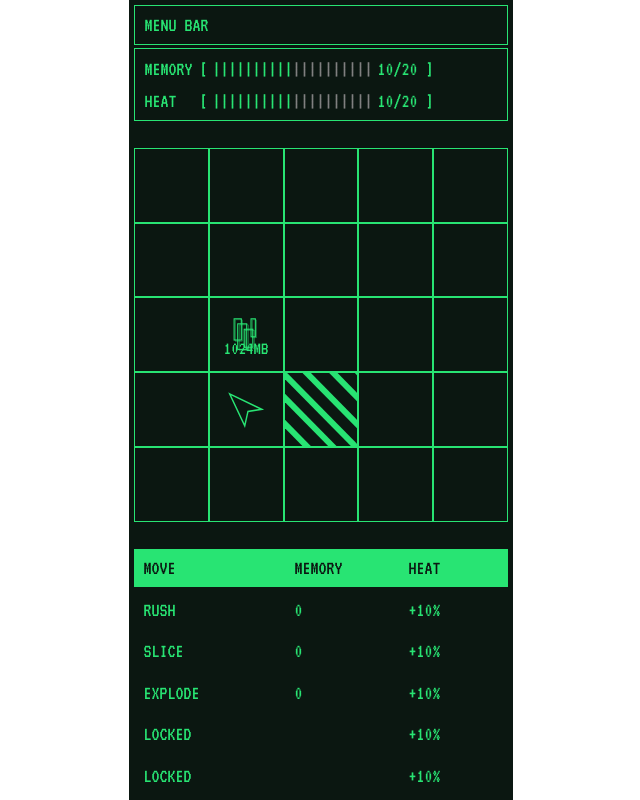
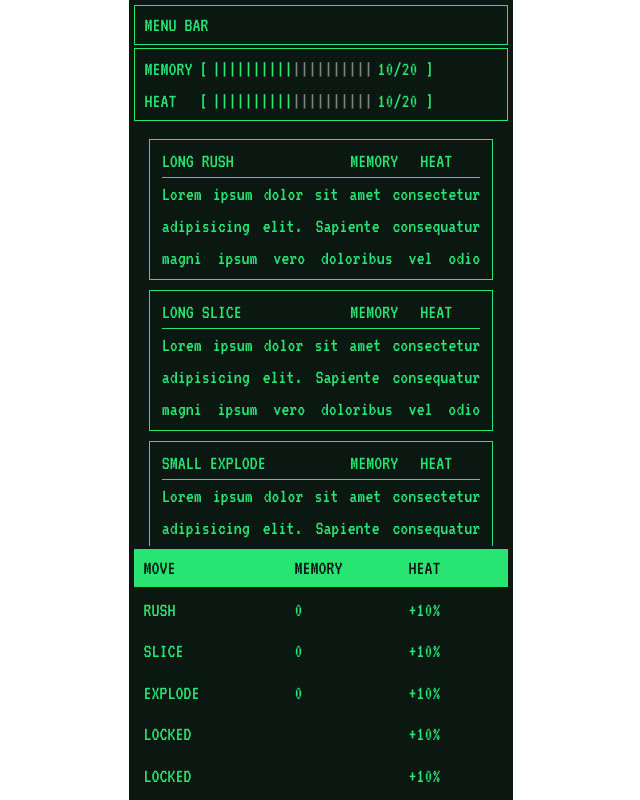
Before and after one commit to rickyxyz/tris, a Vue app: page / in a window 1280 px wide. Shown: the whole page, without its empty margins (319-959 px from the left). Built offline with nearby package versions, Linux system fonts and the light colour scheme.

Commit message:
feat: update shop UI

```diff
--- a/src/App.vue
+++ b/src/App.vue
@@ -15,7 +15,7 @@ export default {
   data() {
     return {
       gameMode: "play",
-      mainArea: "GameArea",
+      mainArea: "ShopArea",
       stageNumber: 2,
       shopLeft: 1,
       shopItems: [],
@@ -185,27 +185,20 @@ export default {
       this.shopLeft = 3;
     },
     selectShopItem(shopItem) {
-      this.isSelecting = true;
-      this.selectedItem = shopItem;
-      if (shopItem === 9) {
+      this.isSelecting = false;
+      this.selectedItem = -1;
+
+      if (shopItem === "exit") {
         this.exitShop();
+        return;
+      }
+      if (shopItem >= 0) {
+        this.isSelecting = true;
+        this.selectedItem = shopItem;
       }
     },
     generateShopItems() {
-      return [
-        Attack.longRush,
-        Attack.longSlice,
-        Attack.smallExplode,
-        4,
-        5,
-        6,
-        7,
-        8,
-        9,
-        {
-          name: "exit",
-        },
-      ];
+      return [Attack.longRush, Attack.longSlice, Attack.smallExplode];
     },
   },
   created() {
@@ -293,6 +286,7 @@ export default {
       :moves="this.player.moves"
       @selectedMove="(move) => selectMove(move)"
       :class="[isMobile ? 'rounded_moveset' : '']"
+      :isSelecting="this.isSelecting"
     ></MoveSet>
     <div id="spacer" v-if="isMobile"></div>
   </main>
--- a/src/assets/main.css
+++ b/src/assets/main.css
@@ -1,7 +1,8 @@
-@import './base.css';
+@import "./base.css";
 
 #app {
   font-weight: normal;
+  user-select: none;
 }
 
 a {
@@ -29,6 +30,6 @@ a {
 
 @supports (height: 100dvh) {
   :root {
-      --unit-100vh: 100dvh;
+    --unit-100vh: 100dvh;
   }
 }
--- a/src/components/MoveSet.vue
+++ b/src/components/MoveSet.vue
@@ -2,6 +2,7 @@
 export default {
   props: {
     moves: Array,
+    isSelecting: Boolean,
   },
   emits: ["selectedMove"],
   methods: {
@@ -15,7 +16,7 @@ export default {
 </script>
 
 <template>
-  <div id="move_set">
+  <div id="move_set" :class="{ isShopping: isSelecting }">
     <div class="move_set__header move_set__layout">
       <span>MOVE</span><span>MEMORY</span><span>HEAT</span>
     </div>
@@ -38,6 +39,10 @@ export default {
   grid-auto-flow: column;
   grid-template-rows: repeat(6, 1fr);
   gap: 0.2rem;
+}
+
+.isShopping {
+  outline: solid 1px var(--tris-green);
 }
 
 .move_set__layout {
--- a/src/components/ShopArea.vue
+++ b/src/components/ShopArea.vue
@@ -2,6 +2,16 @@
 export default {
   props: ["shopItems"],
   emits: ["selectedShopItem"],
+  data() {
+    return { selectedItem: -1 };
+  },
+  methods: {
+    selectItem(idx) {
+      const newItemIndex = this.selectedItem === idx ? -1 : idx;
+      this.selectedItem = newItemIndex;
+      this.$emit("selectedShopItem", newItemIndex);
+    },
+  },
 };
 </script>
 
@@ -9,22 +19,65 @@ export default {
   <div id="game_area">
     <div
       class="shop_item"
+      :class="idx == selectedItem ? 'isActive' : ''"
       v-for="(shopItem, idx) in this.shopItems"
       :key="idx"
-      @click="this.$emit('selectedShopItem', idx)"
+      @click="this.selectItem(idx)"
     >
-      {{ shopItem.name ?? idx }}
+      <div class="shop_item__header">
+        <span>{{ shopItem.name ?? idx }}</span>
+        <span>MEMORY</span>
+        <span>HEAT</span>
+      </div>
+      <div class="shop_item__description">
+        Lorem ipsum dolor sit amet consectetur adipisicing elit. Sapiente
+        consequatur magni ipsum vero doloribus vel odio dolore earum, explicabo
+        tempora!
+      </div>
     </div>
+    <div class="shop_item__exit" @click="this.selectItem('exit')">EXIT</div>
   </div>
 </template>
 
 <style scoped>
 #game_area {
   display: grid;
-  grid-template: repeat(5, 1fr) / repeat(2, 1fr);
+  grid-template-rows: repeat(3, 1fr) 40px;
+  gap: 10px;
+  padding: 15px 15px;
+  max-height: 100%;
+  overflow: hidden;
+}
+
+.isActive {
+  background-color: var(--tris-green);
+  color: var(--tris-black);
 }
 
 .shop_item {
-  border: 1px solid black;
+  border: 1px solid var(--tris-green);
+  padding: 5px 12px;
+}
+
+.shop_item__header {
+  border-bottom: 1px solid var(--tris-green);
+  display: grid;
+  grid-template-columns: auto 60px 60px;
+  gap: 10px;
+  text-transform: uppercase;
+  align-items: center;
+}
+
+.shop_item__description {
+  text-align: justify;
+  height: 6rem;
+  overflow: hidden;
+}
+
+.shop_item__exit {
+  border: 1px solid var(--tris-green);
+  width: 60px;
+  text-align: center;
+  justify-self: right;
 }
 </style>
```
